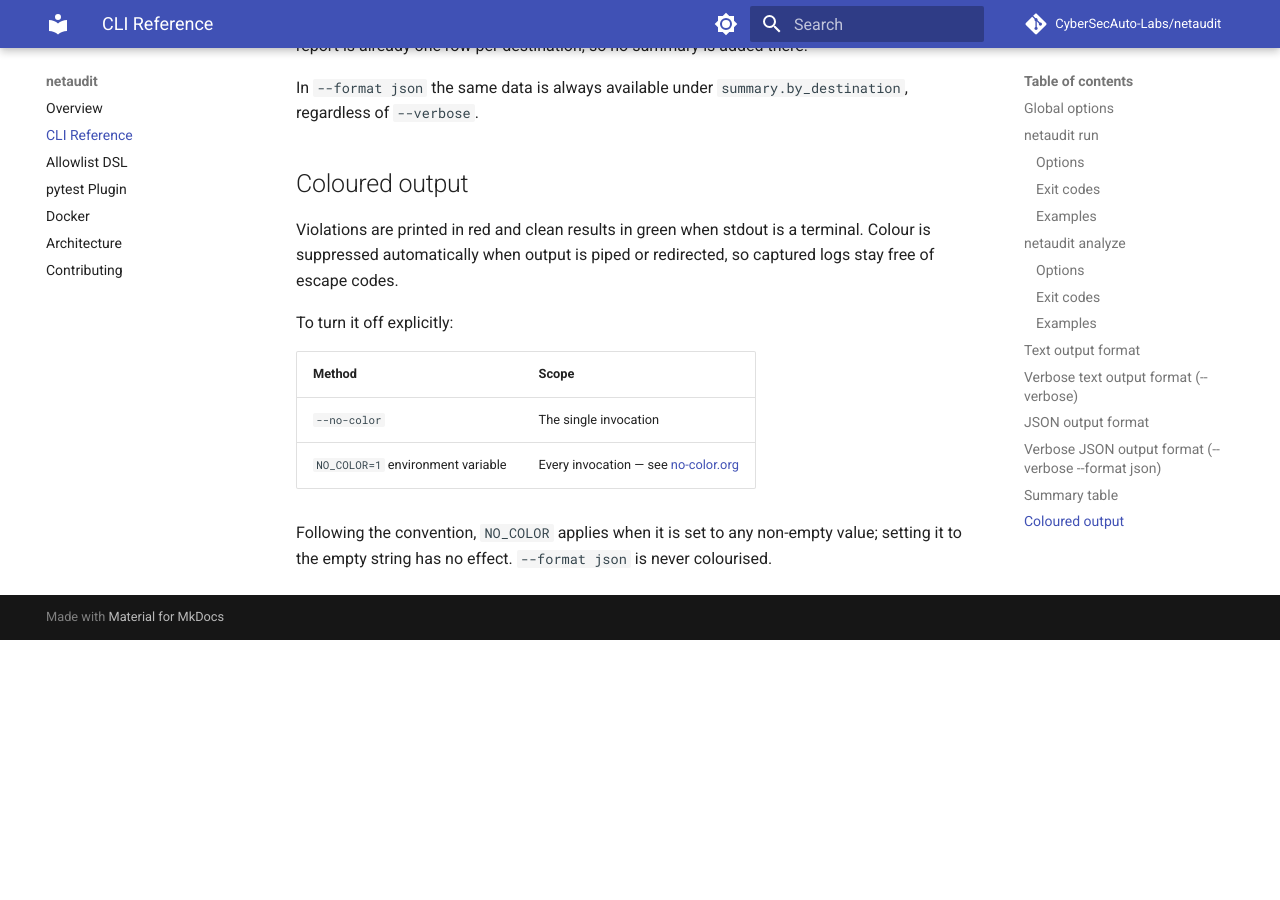
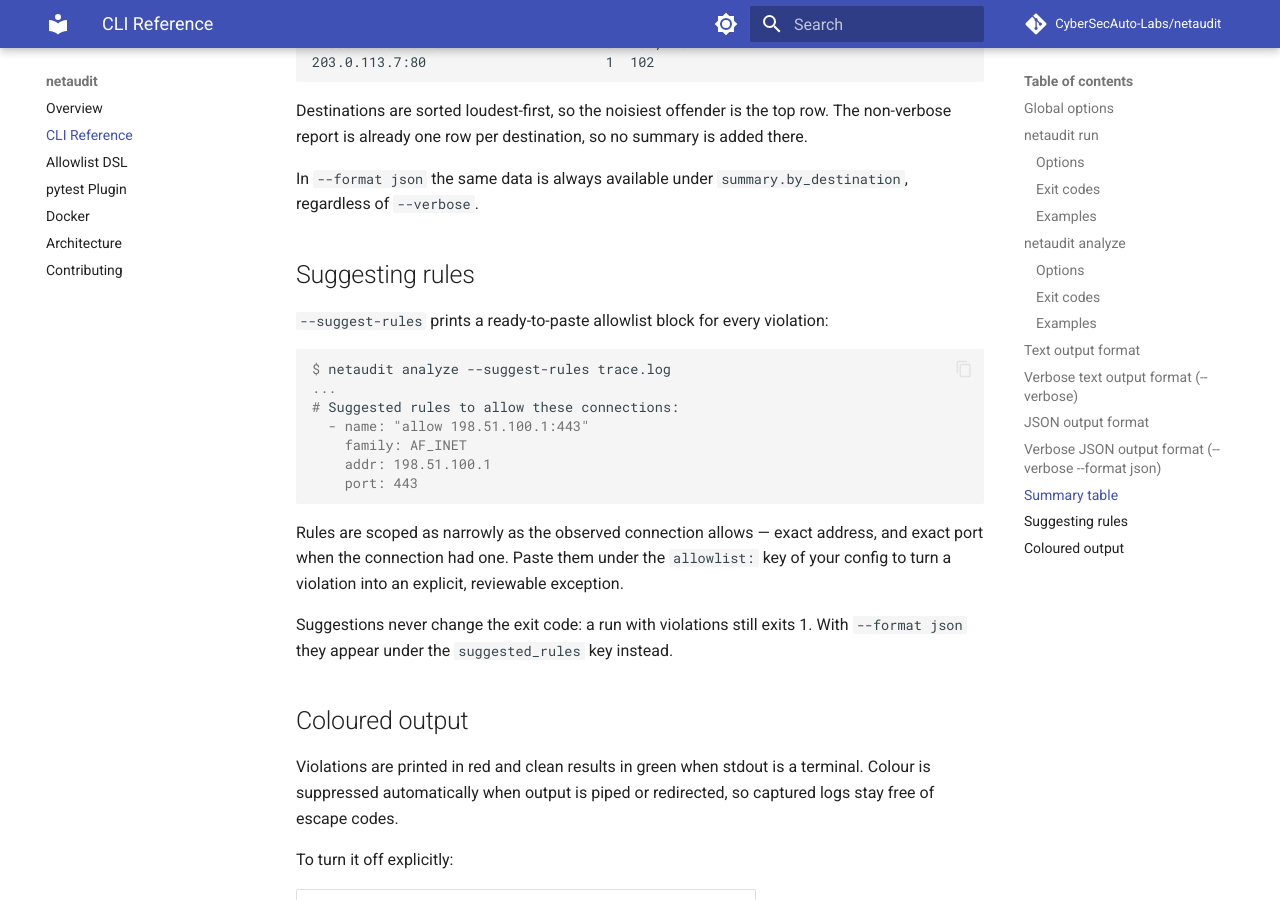
Before and after one commit to CyberSecAuto-Labs/netaudit, an MkDocs documentation site: the page built from docs/cli-reference.md, in a window 1280 px wide and 900 px high, scrolled down 4145 px. Built offline with MkDocs 1.6.1 and Material for MkDocs 9.7.7, drawn with Linux system fonts in a browser that asks for light colours; comment, search, counter and statistics services are not loaded; before the commit the page ends 4785 px from its top, so only the background shows below that; some of the changed text lies outside the part shown.

Commit message:
docs: document rule suggestions

````diff
--- a/docs/cli-reference.md
+++ b/docs/cli-reference.md
@@ -29,6 +29,7 @@
 | `--format {text,json}` | `text` | Output format |
 | `--verbose` / `-v` | off | Show all network events, not just violations |
 | `--no-color` | off | Disable coloured output |
+| `--suggest-rules` | off | Print allowlist YAML that would permit each violation |
 | `--help` | | Show help |
 
 ### Exit codes
@@ -73,6 +74,7 @@
 | `--format {text,json}` | `text` | Output format |
 | `--verbose` / `-v` | off | Show all network events, not just violations |
 | `--no-color` | off | Disable coloured output |
+| `--suggest-rules` | off | Print allowlist YAML that would permit each violation |
 | `--help` | | Show help |
 
 ### Exit codes
@@ -174,6 +176,27 @@
 In `--format json` the same data is always available under `summary.by_destination`,
 regardless of `--verbose`.
 
+## Suggesting rules
+
+`--suggest-rules` prints a ready-to-paste allowlist block for every violation:
+
+```console
+$ netaudit analyze --suggest-rules trace.log
+...
+# Suggested rules to allow these connections:
+  - name: "allow 198.51.100.1:443"
+    family: AF_INET
+    addr: 198.51.100.1
+    port: 443
+```
+
+Rules are scoped as narrowly as the observed connection allows — exact address, and
+exact port when the connection had one. Paste them under the `allowlist:` key of your
+config to turn a violation into an explicit, reviewable exception.
+
+Suggestions never change the exit code: a run with violations still exits 1.
+With `--format json` they appear under the `suggested_rules` key instead.
+
 ## Coloured output
 
 Violations are printed in red and clean results in green when stdout is a terminal.
````
Also changed, not shown: docs/pytest-plugin.md (+13 -0 lines).
